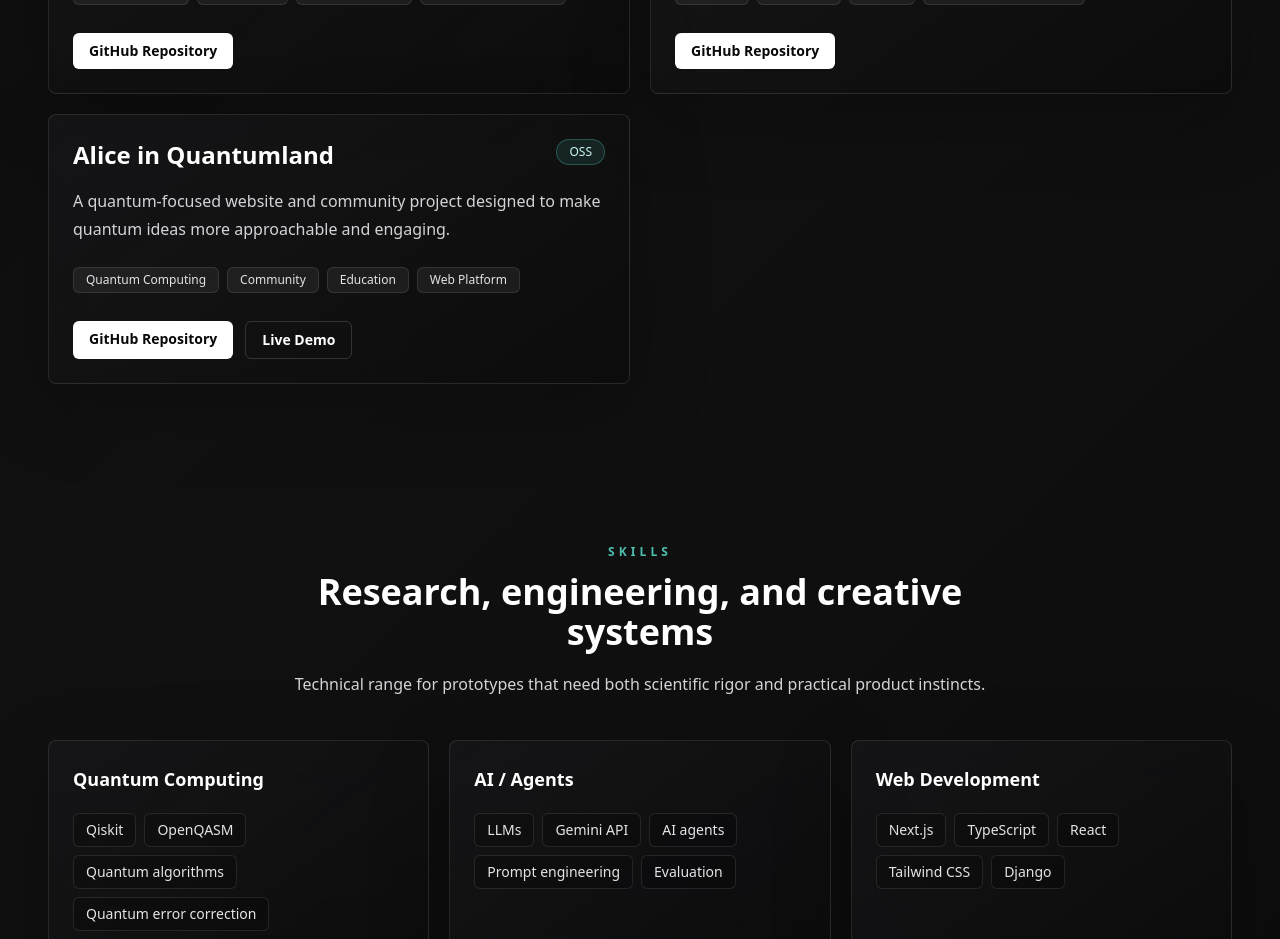
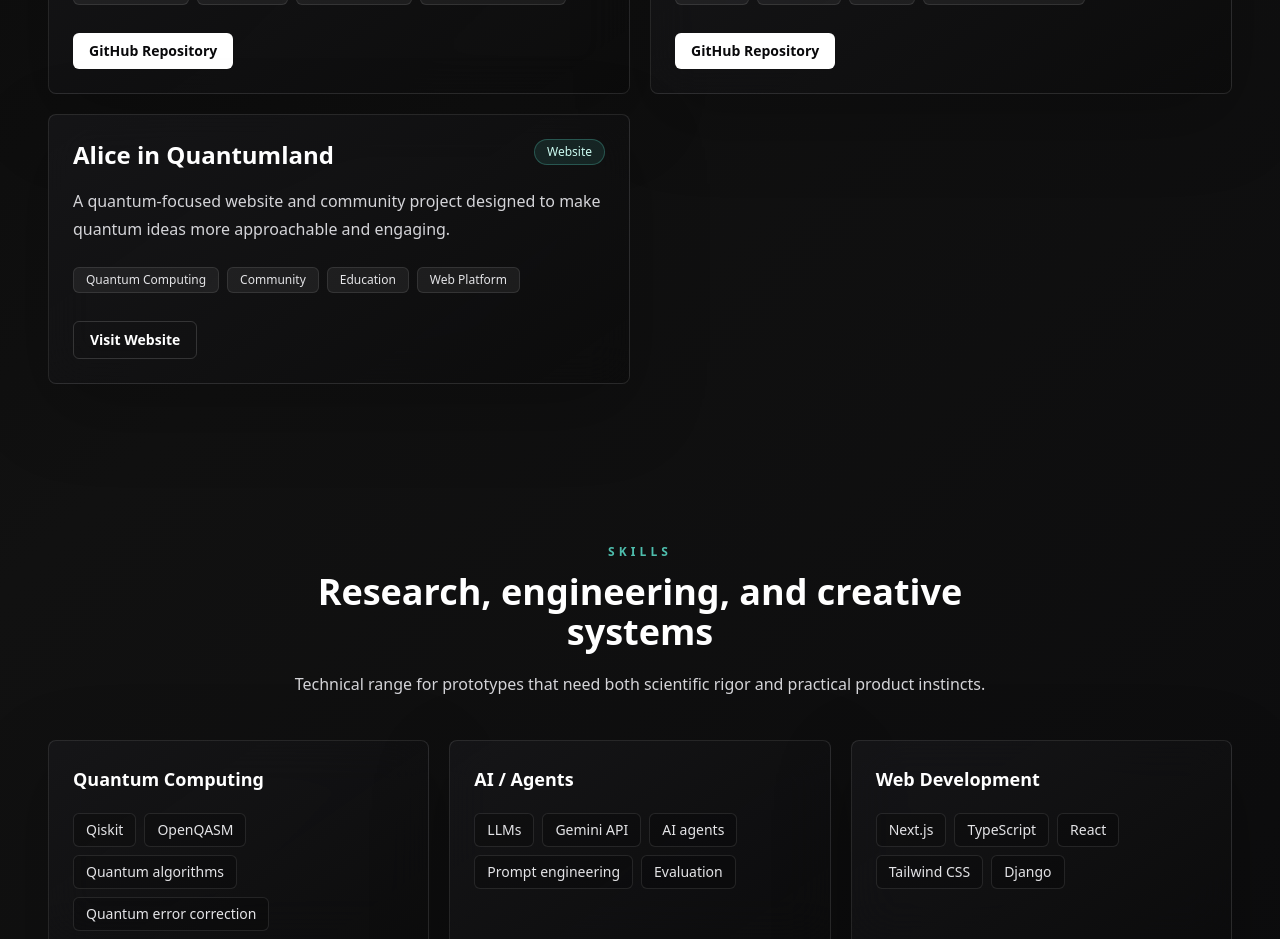
Before and after one commit to dorakingx/dorakingx.github.io, a Next.js app: page /en in a window 1280 px wide. Shown: the part 1940-2879 px from the top of the page. Built offline with nearby package versions, Linux system fonts and the light colour scheme.

Commit message:
Support website-only portfolio projects

```diff
--- a/components/ProjectCard.tsx
+++ b/components/ProjectCard.tsx
@@ -1,11 +1,16 @@
 import type { Project } from "@/data/projects";
+import type { Locale } from "@/data/translations";
 
 type ProjectCardProps = {
   project: Project;
+  locale?: Locale;
 };
 
-export default function ProjectCard({ project }: ProjectCardProps) {
-  const repositoryUrl = `https://github.com/dorakingx/${project.repositoryName}`;
+export default function ProjectCard({ project, locale = "en" }: ProjectCardProps) {
+  const repositoryUrl = project.repositoryName
+    ? `https://github.com/dorakingx/${project.repositoryName}`
+    : null;
+  const badge = project.websiteOnly ? (locale === "ja" ? "ウェブサイト" : "Website") : "OSS";
 
   return (
     <article className="glow-border group flex h-full flex-col rounded-lg">
@@ -13,7 +18,7 @@ export default function ProjectCard({ project }: ProjectCardProps) {
         <div className="flex items-start justify-between gap-4">
           <h3 className="text-2xl font-semibold tracking-normal text-white">{project.name}</h3>
           <span className="rounded-full border border-teal-300/25 bg-teal-300/10 px-3 py-1 text-xs font-medium text-teal-100">
-            OSS
+            {badge}
           </span>
         </div>
         <p className="mt-4 flex-1 text-base leading-7 text-zinc-300">{project.description}</p>
@@ -25,18 +30,30 @@ export default function ProjectCard({ project }: ProjectCardProps) {
           ))}
         </div>
         <div className="mt-7 flex flex-wrap gap-3">
-          <a
-            href={repositoryUrl}
-            className="rounded-md bg-white px-4 py-2 text-sm font-semibold text-zinc-950 transition hover:bg-teal-100 focus:outline-none focus:ring-2 focus:ring-teal-200 focus:ring-offset-2 focus:ring-offset-zinc-950"
-          >
-            GitHub Repository
-          </a>
+          {repositoryUrl ? (
+            <a
+              href={repositoryUrl}
+              target="_blank"
+              rel="noreferrer"
+              className="rounded-md bg-white px-4 py-2 text-sm font-semibold text-zinc-950 transition hover:bg-teal-100 focus:outline-none focus:ring-2 focus:ring-teal-200 focus:ring-offset-2 focus:ring-offset-zinc-950"
+            >
+              {locale === "ja" ? "GitHubリポジトリ" : "GitHub Repository"}
+            </a>
+          ) : null}
           {project.liveUrl ? (
             <a
               href={project.liveUrl}
+              target="_blank"
+              rel="noreferrer"
               className="rounded-md border border-white/15 px-4 py-2 text-sm font-semibold text-white transition hover:border-teal-200/60 hover:bg-white/10 focus:outline-none focus:ring-2 focus:ring-teal-200 focus:ring-offset-2 focus:ring-offset-zinc-950"
             >
-              Live Demo
+              {project.websiteOnly
+                ? locale === "ja"
+                  ? "ウェブサイトを見る"
+                  : "Visit Website"
+                : locale === "ja"
+                  ? "ライブデモ"
+                  : "Live Demo"}
             </a>
           ) : null}
         </div>
```
